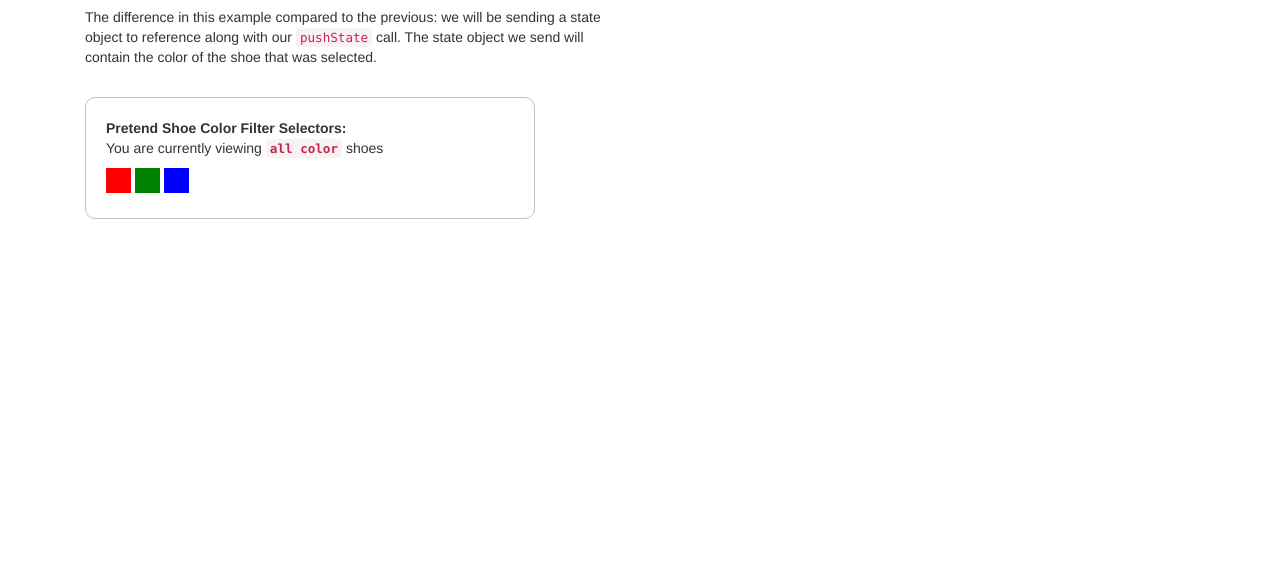
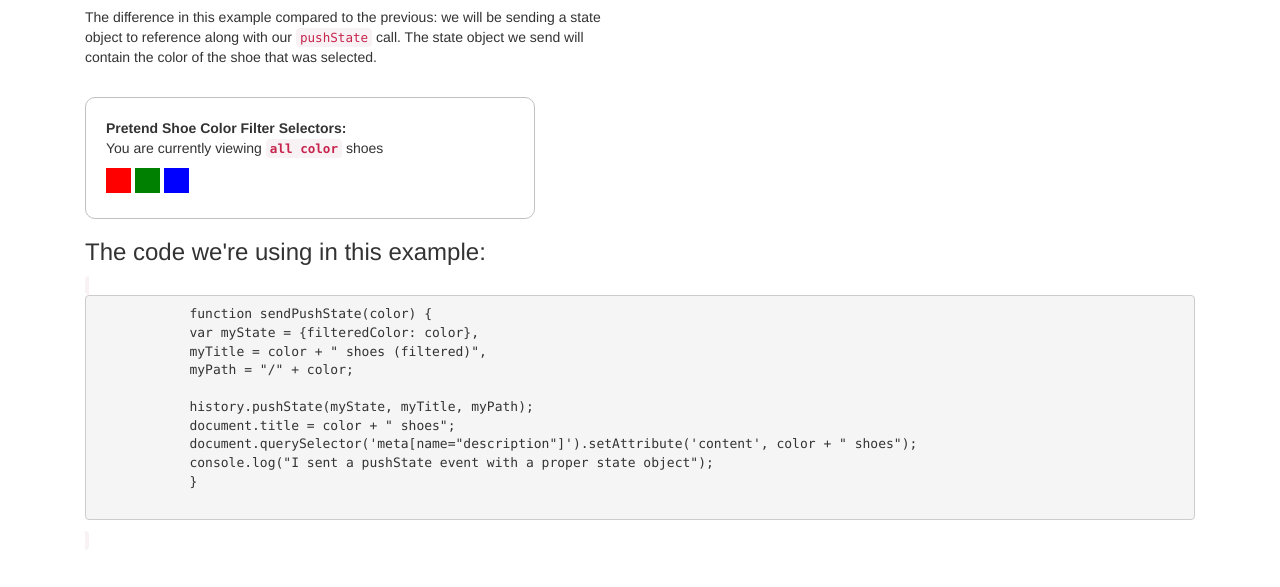
Before and after one commit to pushstate/pushstate.github.io, a plain HTML site: page pushstate_with_state.html in a window 1280 px wide. Shown: the part 193-780 px from the top of the page. Drawn offline with nearby package versions, Linux system fonts and the light colour scheme.

Commit message:
code display

```diff
--- a/pushstate_with_state.html
+++ b/pushstate_with_state.html
@@ -105,6 +105,25 @@
     <br/>
     <code id="popstate"></code>
 </div>
+
+    <div class="col-sm-12">
+        <h3>The code we're using in this example:</h3>
+        <code><pre>
+            function sendPushState(color) {
+            var myState = {filteredColor: color},
+            myTitle = color + " shoes (filtered)",
+            myPath = "/" + color;
+
+            history.pushState(myState, myTitle, myPath);
+            document.title = color + " shoes";
+            document.querySelector('meta[name="description"]').setAttribute('content', color + " shoes");
+            console.log("I sent a pushState event with a proper state object");
+            }
+        </pre>
+        </code>
+    </div>
+
+</div>
 </body>
 <script type="text/javascript" src="https://code.jquery.com/jquery-3.4.1.min.js"></script>
 <script>
```
